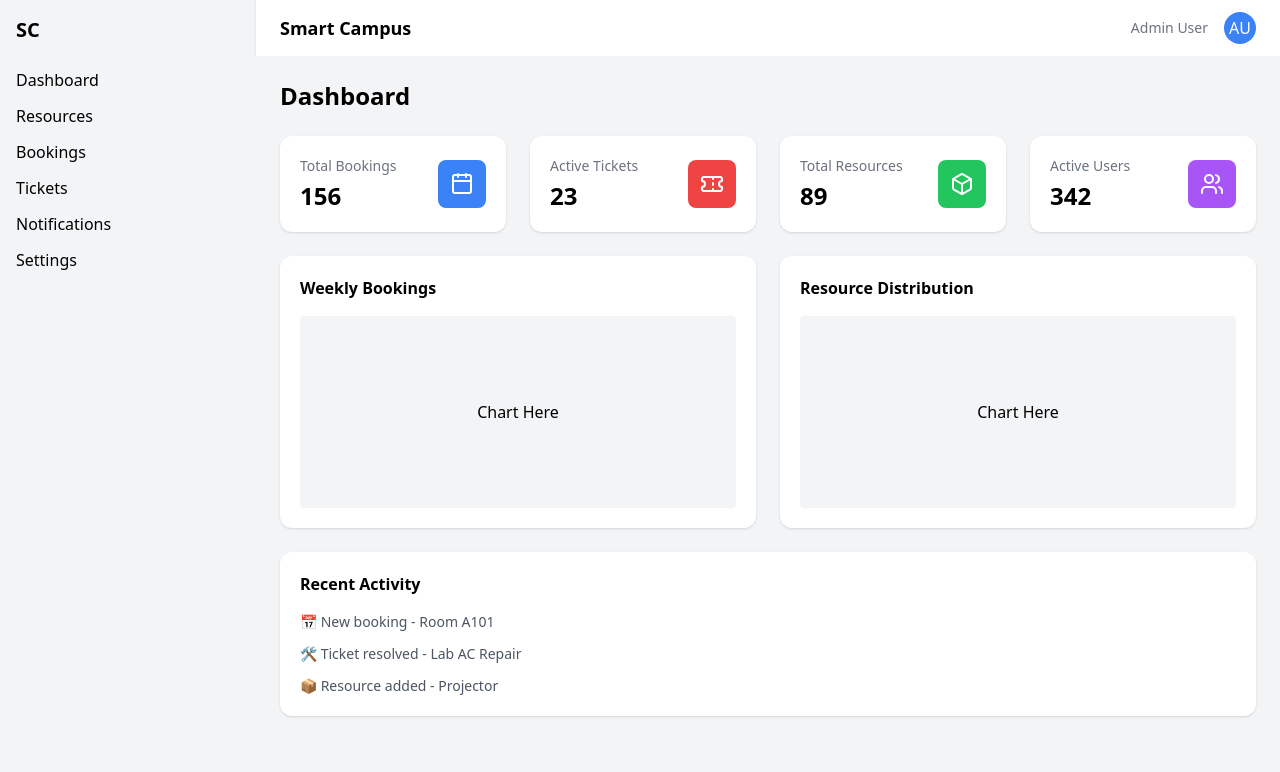
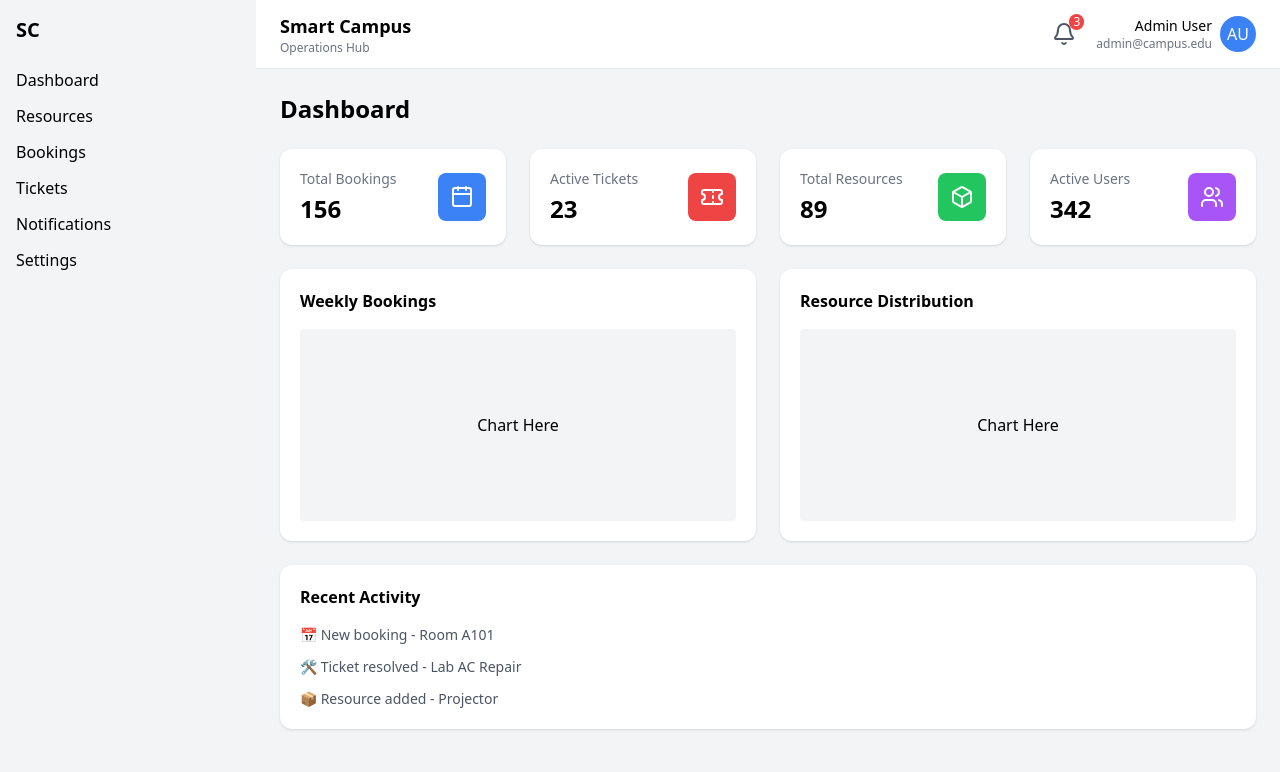
Before and after one commit to RSAbey/it3030-paf-2026-smart-campus-y3s1-wd-85, a React (Create React App) app in the folder frontend/: page /admin/dashboard in a window 1280 px wide. Shown: the top 772 px of the page. Built offline with nearby package versions, Linux system fonts and the light colour scheme.

Commit message:
feat: enhance Navbar layout and styling for improved user experience

```diff
--- a/frontend/src/components/layout/Navbar.js
+++ b/frontend/src/components/layout/Navbar.js
@@ -1,13 +1,38 @@
+import { Bell } from "lucide-react";
+
 function Navbar() {
   return (
-    <div className="flex justify-between items-center bg-white px-6 py-3 shadow">
-      <h1 className="text-lg font-semibold">Smart Campus</h1>
+    <div className="flex justify-between items-center bg-white px-6 py-3 border-b">
 
-      <div className="flex items-center gap-4">
-        <span className="text-sm text-gray-500">Admin User</span>
-        <div className="w-8 h-8 bg-blue-500 text-white flex items-center justify-center rounded-full">
-          AU
+      {/* Title */}
+      <div>
+        <h1 className="text-lg font-semibold">Smart Campus</h1>
+        <p className="text-xs text-gray-500">Operations Hub</p>
+      </div>
+
+      {/* Right side */}
+      <div className="flex items-center gap-5">
+
+        {/* Notification */}
+        <div className="relative">
+          <Bell className="text-gray-600" />
+          <span className="absolute -top-2 -right-2 bg-red-500 text-white text-xs px-1 rounded-full">
+            3
+          </span>
         </div>
+
+        {/* User */}
+        <div className="flex items-center gap-2">
+          <div className="text-right">
+            <p className="text-sm font-medium">Admin User</p>
+            <p className="text-xs text-gray-500">admin@campus.edu</p>
+          </div>
+
+          <div className="w-9 h-9 bg-blue-500 text-white flex items-center justify-center rounded-full">
+            AU
+          </div>
+        </div>
+
       </div>
     </div>
   );
```
